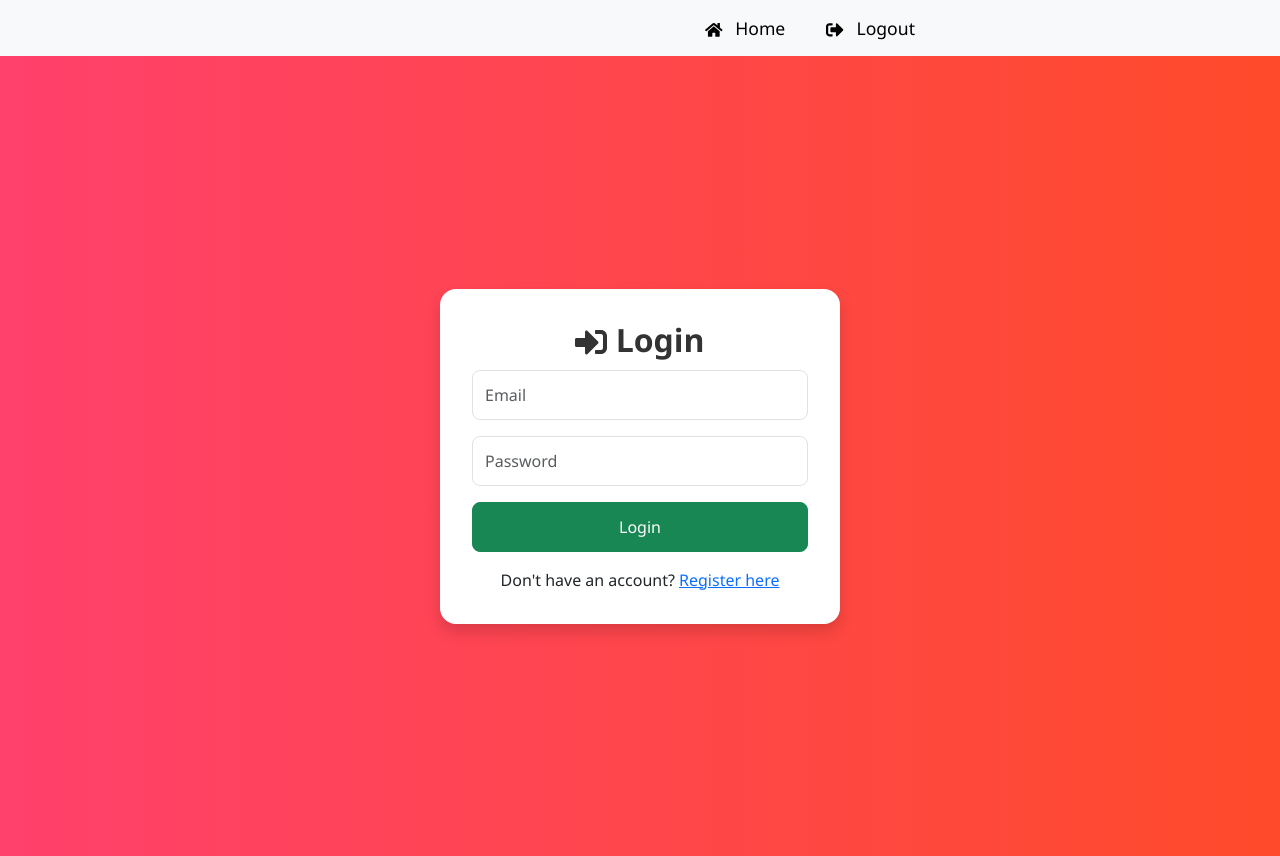
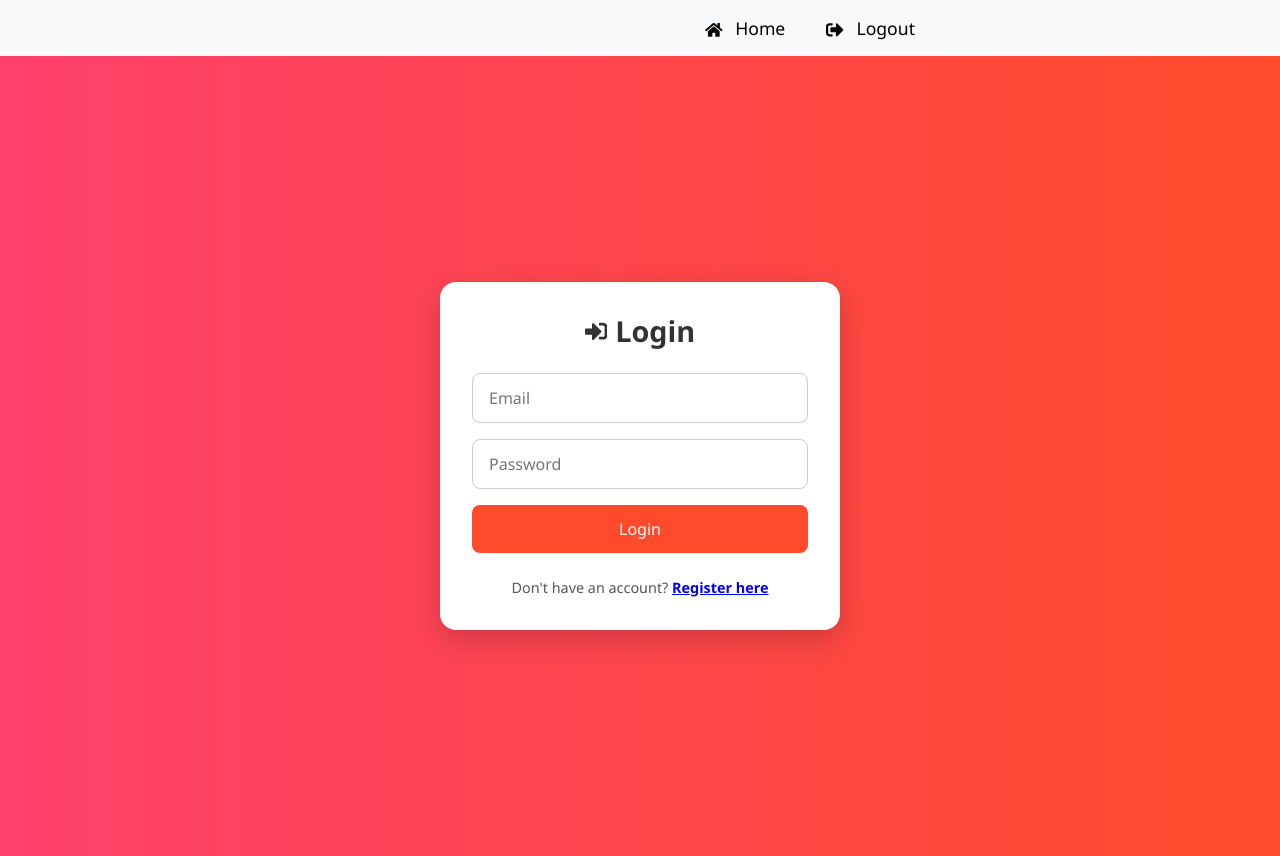
Before and after one commit to saitejamandadi99/task-tracker-application, a React (Create React App) app in the folder frontend/: page / in a window 1280 px wide. Built offline with nearby package versions, Linux system fonts and the light colour scheme; no server answers.

Commit message:
update Login UI

```diff
--- a/frontend/src/components/Login/index.css
+++ b/frontend/src/components/Login/index.css
@@ -8,14 +8,78 @@
 }
 
 .login-card {
-    background: white;
+  background: #ffffff;
   border-radius: 1rem;
   padding: 2rem;
   max-width: 400px;
   width: 100%;
+  box-shadow: 0 10px 30px rgba(0, 0, 0, 0.2);
+  text-align: center;
 }
 
 .login-title {
+  font-size: 1.8rem;
   font-weight: 600;
+  margin-bottom: 1.5rem;
+  color: #333333;
+  display: flex;
+  justify-content: center;
+  align-items: center;
+  gap: 0.5rem;
+}
+
+.login-icon {
+  font-size: 1.4rem;
+}
+
+.login-form {
+  display: flex;
+  flex-direction: column;
+  gap: 1rem;
+}
+
+.login-input {
+  padding: 0.75rem 1rem;
+  border: 1px solid #cccccc;
+  border-radius: 0.5rem;
+  font-size: 1rem;
+  outline: none;
+}
+
+.login-input:focus {
+  border-color: #ff4b2b;
+  box-shadow: 0 0 5px rgba(255, 75, 43, 0.5);
+}
+
+.login-button {
+  background-color: #ff4b2b;
+  color: white;
+  padding: 0.75rem 1rem;
+  border: none;
+  border-radius: 0.5rem;
+  font-size: 1rem;
+  cursor: pointer;
+  transition: background 0.3s;
+}
+
+.login-button:hover {
+  background-color: #e23e20;
+}
+
+.login-message {
+  margin-top: 1rem;
   color: #333;
+  font-size: 0.95rem;
 }
+
+.login-footer {
+  margin-top: 1.5rem;
+  font-size: 0.9rem;
+  color: #555;
+}
+
+.login-link {
+  color: blue;
+  font-weight: 600;
+  text-decoration: underline;
+}
--- a/frontend/src/components/Login/index.js
+++ b/frontend/src/components/Login/index.js
@@ -3,7 +3,6 @@ import { useNavigate, Link } from 'react-router-dom';
 import axios from 'axios';
 import { FaSignInAlt } from 'react-icons/fa';
 import Loader from '../Loader';
-import 'bootstrap/dist/css/bootstrap.min.css';
 import './index.css';
 
 const apiStatusConstants = {
@@ -37,11 +36,11 @@ const Login = () => {
         navigate('/projects');
       } else {
         setMessage('Token not received. Login failed.');
-        setApiStatus(apiStatusConstants.INITIAL); // Changed to INITIAL
+        setApiStatus(apiStatusConstants.INITIAL);
       }
     } catch (error) {
       setMessage(error.response?.data?.message || 'Login failed');
-      setApiStatus(apiStatusConstants.INITIAL); // Changed to INITIAL
+      setApiStatus(apiStatusConstants.INITIAL);
     }
   };
 
@@ -54,31 +53,31 @@ const Login = () => {
       default:
         return (
           <>
-            <form onSubmit={handleSubmit}>
+            <form onSubmit={handleSubmit} className="login-form">
               <input
                 type="email"
-                className="form-control mb-3"
                 name="email"
                 placeholder="Email"
                 required
                 onChange={handleChange}
+                className="login-input"
               />
               <input
                 type="password"
-                className="form-control mb-3"
                 name="password"
                 placeholder="Password"
                 required
                 onChange={handleChange}
+                className="login-input"
               />
-              <button className="btn btn-success w-100" type="submit">
+              <button className="login-button" type="submit">
                 Login
               </button>
             </form>
-            {message && <div className="alert alert-info mt-3">{message}</div>}
-            <div className="text-center mt-3">
+            {message && <div className="login-message">{message}</div>}
+            <div className="login-footer">
               <span>Don't have an account? </span>
-              <Link to="/register">Register here</Link>
+              <Link to="/register" className="login-link">Register here</Link>
             </div>
           </>
         );
@@ -87,9 +86,9 @@ const Login = () => {
 
   return (
     <div className="login-wrapper">
-      <div className="login-card shadow">
-        <h2 className="login-title text-center">
-          <FaSignInAlt className="mb-1" /> Login
+      <div className="login-card">
+        <h2 className="login-title">
+          <FaSignInAlt className="login-icon" /> Login
         </h2>
         {renderSwitchView()}
       </div>
```
Lines whose indentation alone changed are shown as unchanged.
